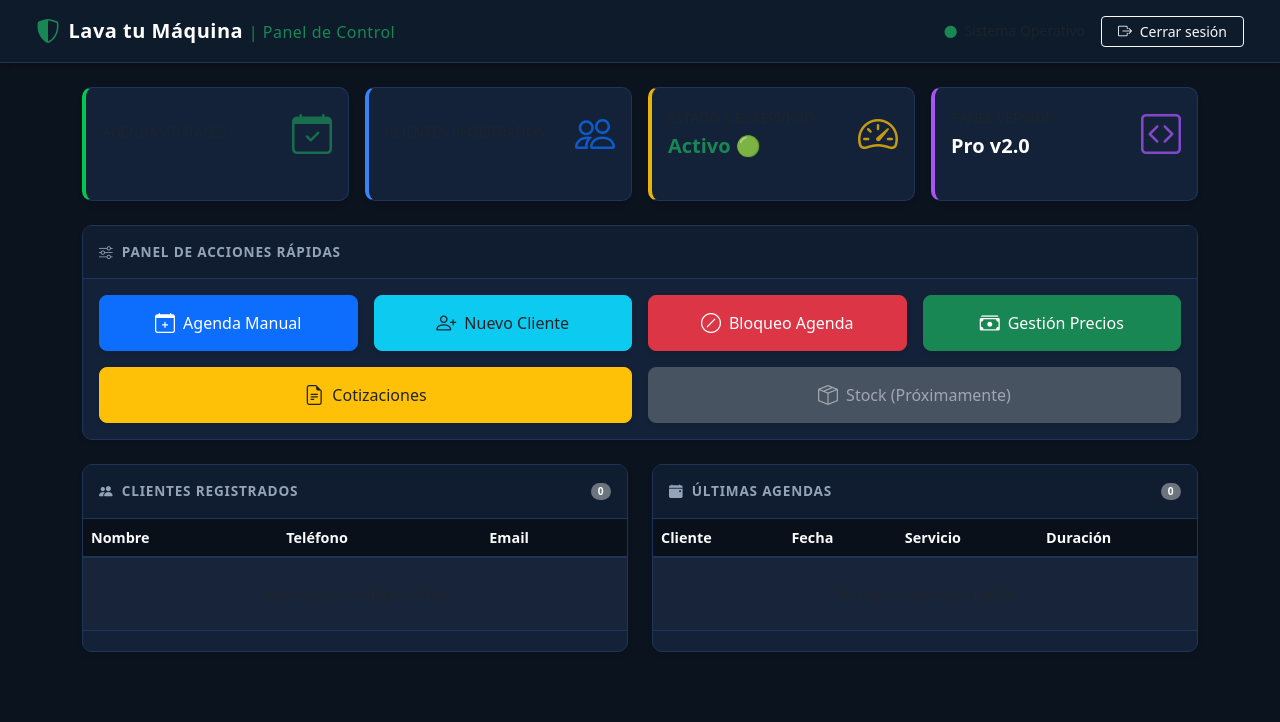
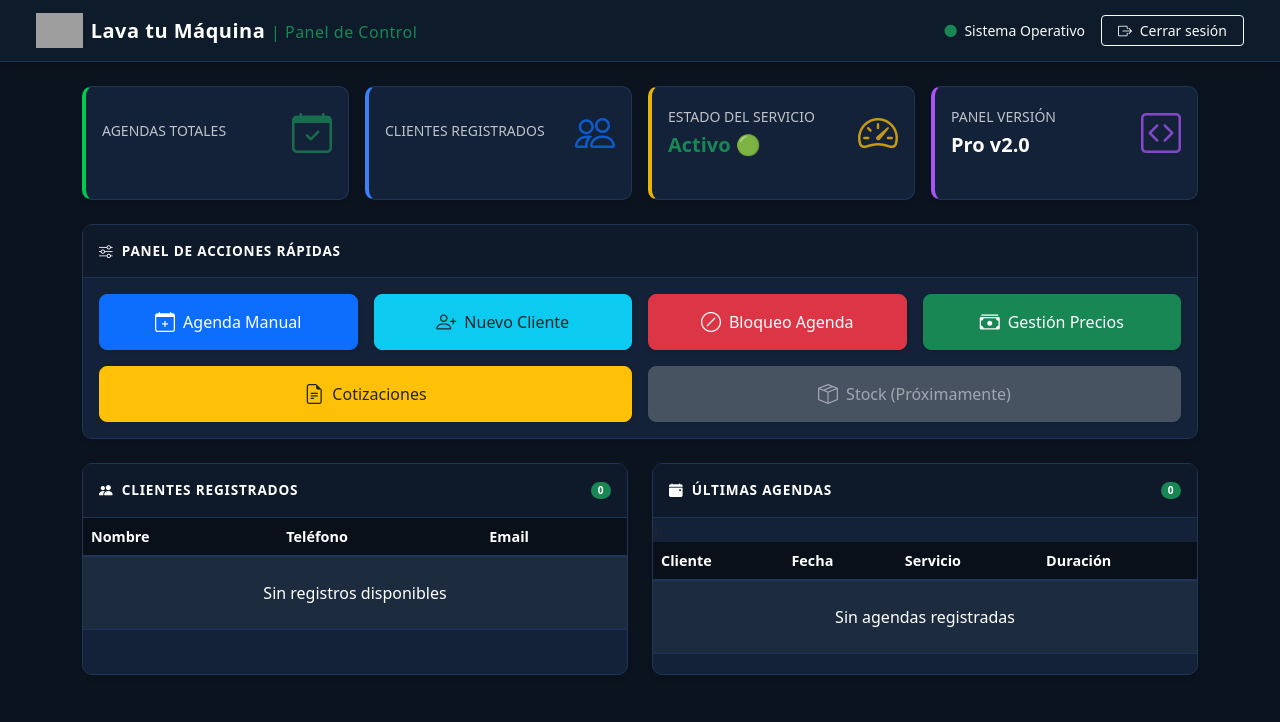
Before and after one commit to estebanalh-ship-it/lavatumaquina-api, a Flask app: template admin/templates/control_principal.html in a window 1280 px wide. Shown: the top 722 px of the page. Run offline with Flask 3, Linux system fonts and the light colour scheme; the template is opened without the code that fills it, so the values that code supplies are empty; grey boxes are pictures that could not be loaded.

Commit message:
Update control_principal.html

```diff
--- a/admin/templates/control_principal.html
+++ b/admin/templates/control_principal.html
@@ -17,7 +17,7 @@
         }
         body {
             background-color: var(--bg-main);
-            color: #e2e8f0;
+            color: #ffffff;
             font-family: system-ui, -apple-system, "Segoe UI", Roboto, sans-serif;
         }
         .navbar {
@@ -28,6 +28,12 @@
         .navbar-brand {
             font-weight: 700;
             letter-spacing: 0.5px;
+            color: #ffffff !important;
+        }
+        .nav-logo {
+            height: 35px;
+            width: auto;
+            object-fit: contain;
         }
         .card {
             background-color: var(--bg-card);
@@ -38,36 +44,42 @@
             transition: transform 0.2s ease;
         }
         .card-header {
-            background-color: rgba(0, 0, 0, 0.15);
+            background-color: rgba(0, 0, 0, 0.25);
             border-bottom: 1px solid var(--border-color);
             font-weight: 600;
             text-transform: uppercase;
             font-size: 0.85rem;
             letter-spacing: 0.8px;
             padding: 1rem;
-            color: #94a3b8;
+            color: #ffffff;
         }
         .kpi-card {
             border-left: 4px solid var(--accent-green);
         }
+        /* Corrección estricta de contraste en tablas */
         .table {
-            color: #cbd5e1;
+            color: #ffffff !important;
             margin-bottom: 0;
         }
         .table th {
-            background-color: #09101a;
-            color: #f8fafc;
+            background-color: #09101a !important;
+            color: #ffffff !important;
             border-bottom: 2px solid var(--border-color);
             font-weight: 600;
             font-size: 0.9rem;
         }
         .table td {
+            color: #ffffff !important;
             border-bottom-color: var(--border-color);
             vertical-align: middle;
         }
         .table-striped > tbody > tr:nth-of-type(odd) > * {
-            background-color: rgba(255, 255, 255, 0.02);
-            color: #cbd5e1;
+            background-color: rgba(255, 255, 255, 0.05) !important;
+            color: #ffffff !important;
+        }
+        .table-hover > tbody > tr:hover > * {
+            background-color: rgba(0, 200, 83, 0.1) !important;
+            color: #ffffff !important;
         }
         .scroll-table {
             max-height: 340px;
@@ -102,15 +114,15 @@
     </style>
 </head>
 <body>
-    <!-- Navbar Corporativa -->
+    <!-- Navbar Corporativa con Logo -->
     <nav class="navbar navbar-expand-lg navbar-dark px-4">
         <div class="container-fluid">
             <a class="navbar-brand d-flex align-items-center gap-2" href="#">
-                <i class="bi bi-shield-shaded text-success fs-4"></i>
+                <img src="{{ url_for('static', filename='logo.png') }}" alt="Logo LTM" class="nav-logo">
                 <span>Lava tu Máquina <span class="text-success fs-6 fw-normal">| Panel de Control</span></span>
             </a>
             <div class="ms-auto d-flex align-items-center gap-3">
-                <span class="text-muted small d-none d-md-inline"><i class="bi bi-circle-fill text-success small me-1"></i> Sistema Operativo</span>
+                <span class="text-light small d-none d-md-inline"><i class="bi bi-circle-fill text-success small me-1"></i> Sistema Operativo</span>
                 <a href="/admin" class="btn btn-outline-light btn-sm px-3">
                     <i class="bi bi-box-arrow-right me-1"></i> Cerrar sesión
                 </a>
@@ -146,7 +158,7 @@
                 <div class="card kpi-card p-3 h-100">
                     <div class="d-flex justify-content-between align-items-center">
                         <div>
-                            <h6 class="text-muted mb-1 text-uppercase small">Agendas Totales</h6>
+                            <h6 class="text-light opacity-75 mb-1 text-uppercase small">Agendas Totales</h6>
                             <h3 class="fw-bold mb-0 text-white">{{ total_agendas }}</h3>
                         </div>
                         <div class="fs-1 text-success opacity-75">
@@ -159,7 +171,7 @@
                 <div class="card kpi-card p-3 h-100" style="border-left-color: #3b82f6;">
                     <div class="d-flex justify-content-between align-items-center">
                         <div>
-                            <h6 class="text-muted mb-1 text-uppercase small">Clientes Registrados</h6>
+                            <h6 class="text-light opacity-75 mb-1 text-uppercase small">Clientes Registrados</h6>
                             <h3 class="fw-bold mb-0 text-white">{{ total_clientes }}</h3>
                         </div>
                         <div class="fs-1 text-primary opacity-75">
@@ -172,7 +184,7 @@
                 <div class="card kpi-card p-3 h-100" style="border-left-color: #eab308;">
                     <div class="d-flex justify-content-between align-items-center">
                         <div>
-                            <h6 class="text-muted mb-1 text-uppercase small">Estado del Servicio</h6>
+                            <h6 class="text-light opacity-75 mb-1 text-uppercase small">Estado del Servicio</h6>
                             <h5 class="fw-bold mb-0 text-success mt-2">Activo 🟢</h5>
                         </div>
                         <div class="fs-1 text-warning opacity-75">
@@ -185,10 +197,10 @@
                 <div class="card kpi-card p-3 h-100" style="border-left-color: #a855f7;">
                     <div class="d-flex justify-content-between align-items-center">
                         <div>
-                            <h6 class="text-muted mb-1 text-uppercase small">Panel Versión</h6>
+                            <h6 class="text-light opacity-75 mb-1 text-uppercase small">Panel Versión</h6>
                             <h5 class="fw-bold mb-0 text-white mt-2">Pro v2.0</h5>
                         </div>
-                        <div class="fs-1 text-purple opacity-75" style="color: #a855f7;">
+                        <div class="fs-1 opacity-75" style="color: #a855f7;">
                             <i class="bi bi-code-square"></i>
                         </div>
                     </div>
@@ -242,7 +254,7 @@
                 <div class="card h-100">
                     <div class="card-header d-flex justify-content-between align-items-center">
                         <span><i class="bi bi-people-fill me-1"></i> Clientes Registrados</span>
-                        <span class="badge bg-secondary rounded-pill">{{ clientes|length }}</span>
+                        <span class="badge bg-success text-white rounded-pill">{{ clientes|length }}</span>
                     </div>
                     <div class="card-body scroll-table p-0">
                         <table class="table table-striped table-hover mb-0">
@@ -257,12 +269,12 @@
                                 {% for c in clientes %}
                                 <tr>
                                     <td class="fw-semibold text-white">{{ c.nombre }}</td>
-                                    <td>{{ c.telefono }}</td>
-                                    <td class="text-muted">{{ c.email }}</td>
+                                    <td class="text-white">{{ c.telefono }}</td>
+                                    <td class="text-white">{{ c.email }}</td>
                                 </tr>
                                 {% else %}
                                 <tr>
-                                    <td colspan="3" class="text-center py-4 text-muted">Sin registros disponibles</td>
+                                    <td colspan="3" class="text-center py-4 text-light">Sin registros disponibles</td>
                                 </tr>
                                 {% endfor %}
                             </tbody>
@@ -276,7 +288,7 @@
                 <div class="card h-100">
                     <div class="card-header d-flex justify-content-between align-items-center">
                         <span><i class="bi bi-calendar-event-fill me-1"></i> Últimas Agendas</span>
-                        <span class="badge bg-secondary rounded-pill">{{ agendas|length }}</span>
+                        <span class="badge bg-success text-white rounded-pill">{{ agendas|length }}</span>
                     </div>
                     <div class="card-body scroll-table p-0">
                         <table class="table table-striped table-hover mb-0">
@@ -292,14 +304,14 @@
                                 {% for a in agendas %}
                                 <tr>
                                     <td class="fw-semibold text-white">{{ a.cliente }}</td>
-                                    <td>{{ a.fecha.strftime('%d-%m-%Y %H:%M') }}</td>
-                                    <td><span class="badge bg-dark border border-secondary">{{ a.servicio }}</span></td>
-                                    <td><span class="text-success">{{ a.duracion }} min</span></td>
+                                    <td class="text-white">{{ a.fecha.strftime('%d-%m-%Y %H:%M') }}</td>
+                                    <td><span class="badge bg-dark border border-secondary text-white">{{ a.servicio }}</span></td>
+                                    <td><span class="text-success fw-bold">{{ a.duracion }} min</span></td>
                                 </tr>
                                 {% else %}
                                 <tr>
-                                    <td colspan="4" class="text-center py-4 text-muted">Sin agendas registradas</td>
-                                </tr>
+                                    <td colspan="4" class="text-center py-4 text-light">Sin agendas registradas</td>
+                                };
                                 {% endfor %}
                             </tbody>
                         </table>
```
